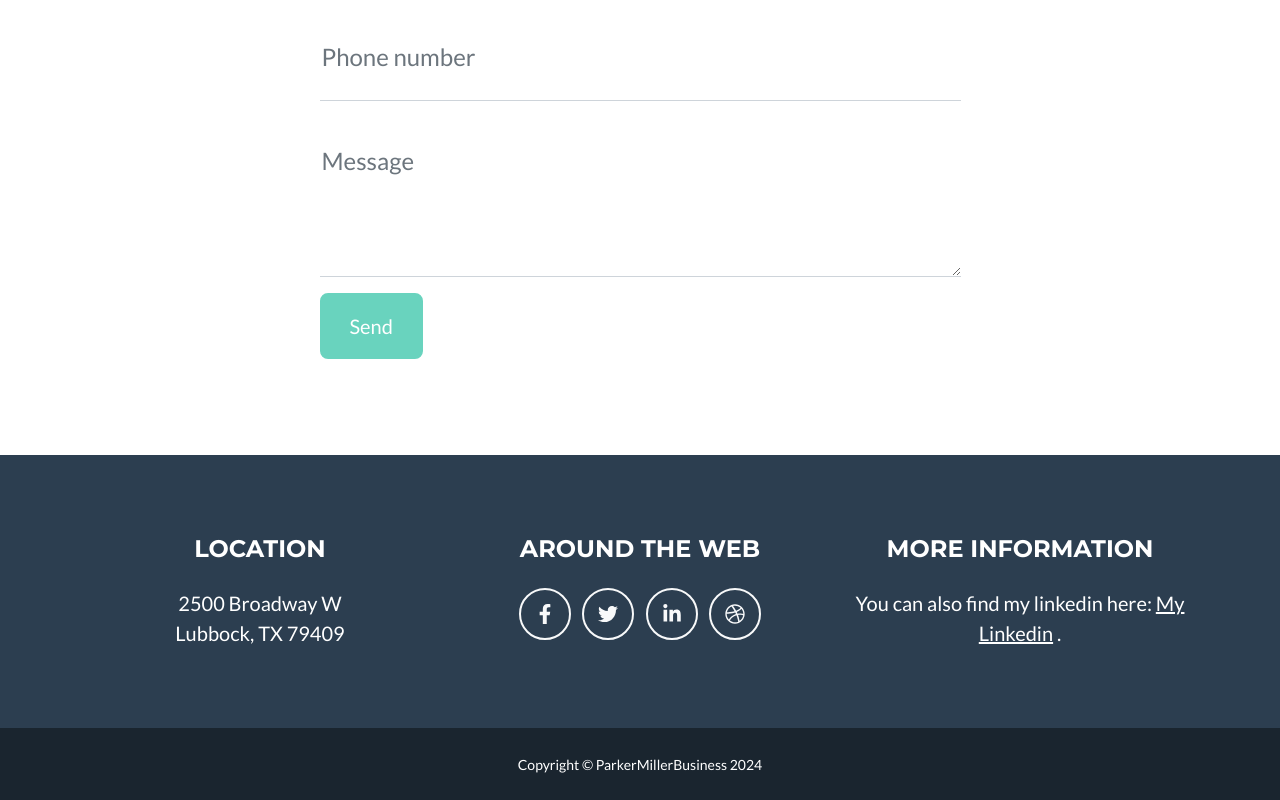
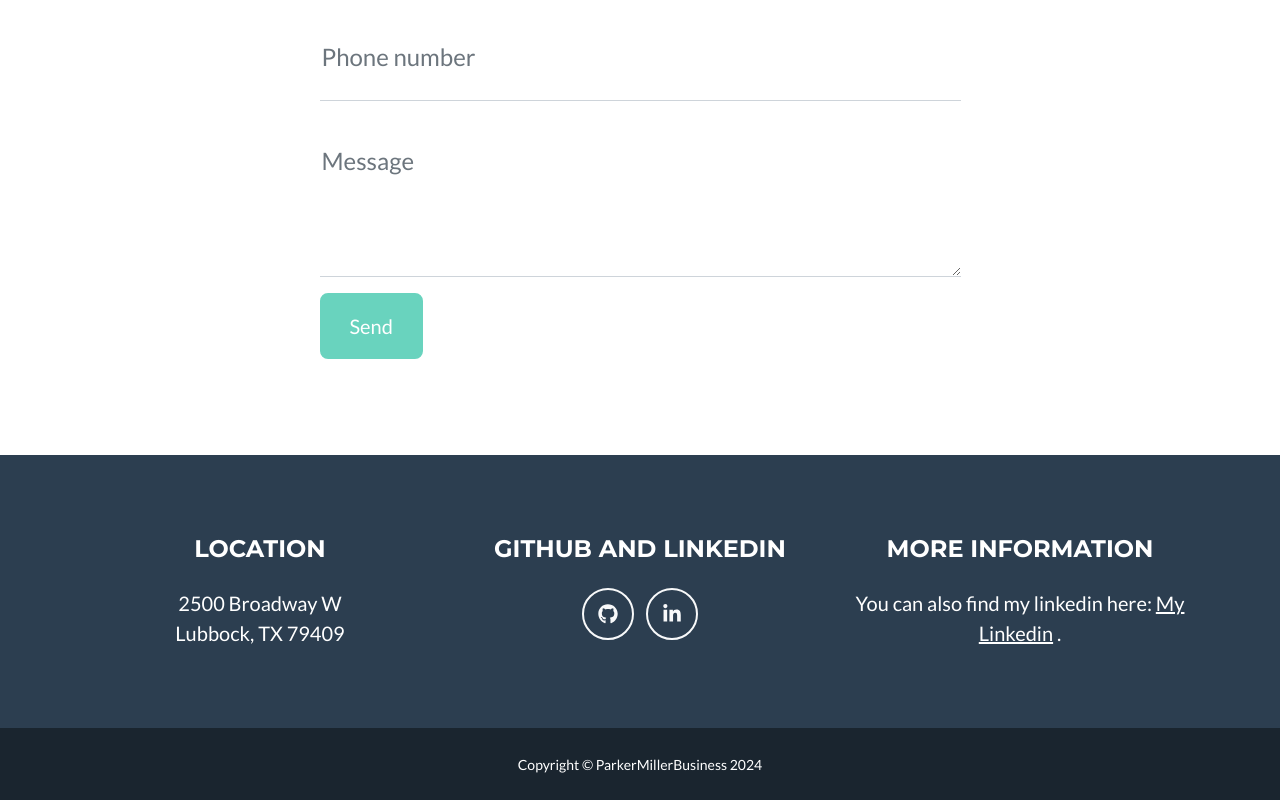
Before and after one commit to ParkerMillerBusiness/ParkerMillerBusiness.github.io, a plain HTML site: page index.html in a window 1280 px wide. Shown: the part 2537-3337 px from the top of the page. Drawn offline with nearby package versions, Linux system fonts and the light colour scheme.

Commit message:
Update index.html

```diff
--- a/index.html
+++ b/index.html
@@ -226,11 +226,11 @@
                     </div>
                     <!-- Footer Social Icons-->
                     <div class="col-lg-4 mb-5 mb-lg-0">
-                        <h4 class="text-uppercase mb-4">Around the Web</h4>
-                        <a class="btn btn-outline-light btn-social mx-1" href="#!"><i class="fab fa-fw fa-facebook-f"></i></a>
-                        <a class="btn btn-outline-light btn-social mx-1" href="#!"><i class="fab fa-fw fa-twitter"></i></a>
+                        <h4 class="text-uppercase mb-4">Github and Linkedin</h4>
+                        <a class="btn btn-outline-light btn-social mx-1" href="https://github.com/ParkerMillerBusiness"><i class="fab fa-fw fa-github"></i></a>
+                        <!-- <a class="btn btn-outline-light btn-social mx-1" href="#!"><i class="fab fa-fw fa-twitter"></i></a> -->
                         <a class="btn btn-outline-light btn-social mx-1" href="https://www.linkedin.com/in/parker-miller-223b56208/"><i class="fab fa-fw fa-linkedin-in"></i></a>
-                        <a class="btn btn-outline-light btn-social mx-1" href="#!"><i class="fab fa-fw fa-dribbble"></i></a>
+                        <!-- <a class="btn btn-outline-light btn-social mx-1" href="#!"><i class="fab fa-fw fa-dribbble"></i></a> -->
                     </div>
                     <!-- Footer About Text-->
                     <div class="col-lg-4">
```
